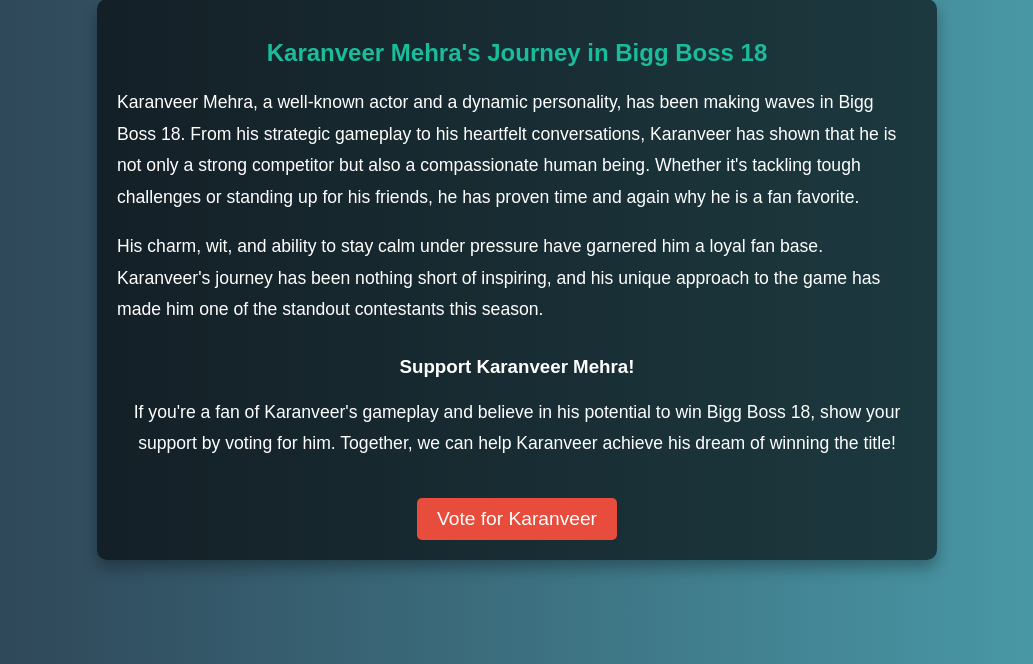
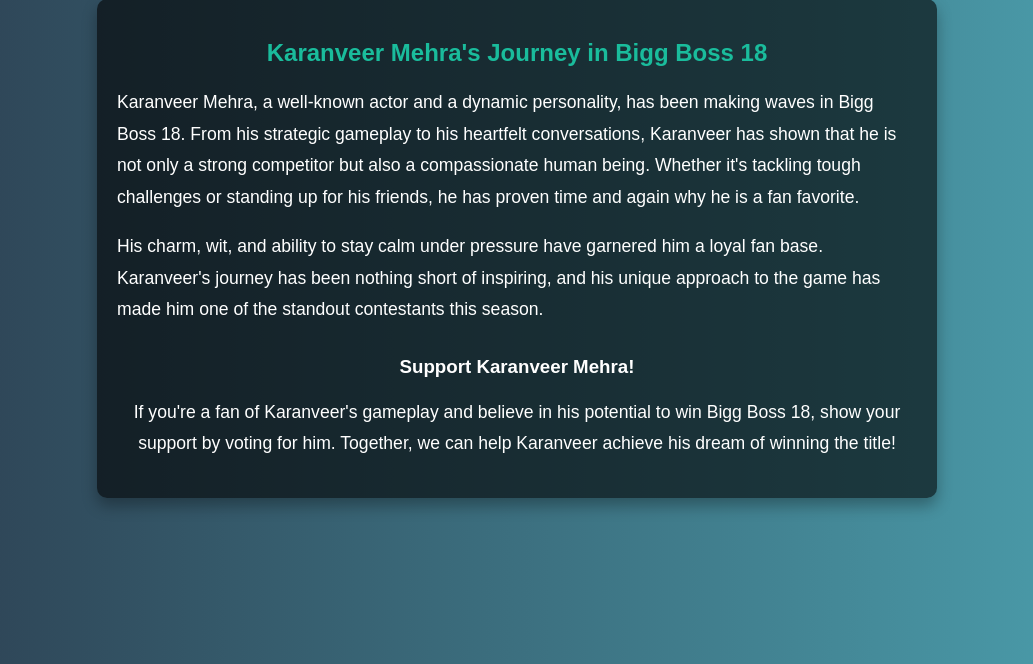
Before and after one commit to Ashmit12092000/kv-site, a FastAPI app: template templates/about.html in a window 1280 px wide. Shown: the part 136-800 px from the top of the page, without its empty margins (123-1156 px from the left). Run offline with FastAPI, Linux system fonts and the light colour scheme; the template is opened without the code that fills it, so the values that code supplies are empty.

Commit message:
Update about.html

```diff
--- a/templates/about.html
+++ b/templates/about.html
@@ -92,7 +92,7 @@
                 If you're a fan of Karanveer's gameplay and believe in his potential to win Bigg Boss 18, show your support by voting for him.
                 Together, we can help Karanveer achieve his dream of winning the title!
             </p>
-            <a href="https://vote.biggboss18.com" target="_blank" class="support-button">Vote for Karanveer</a>
+
         </div>
     </main>
 </body>
```
